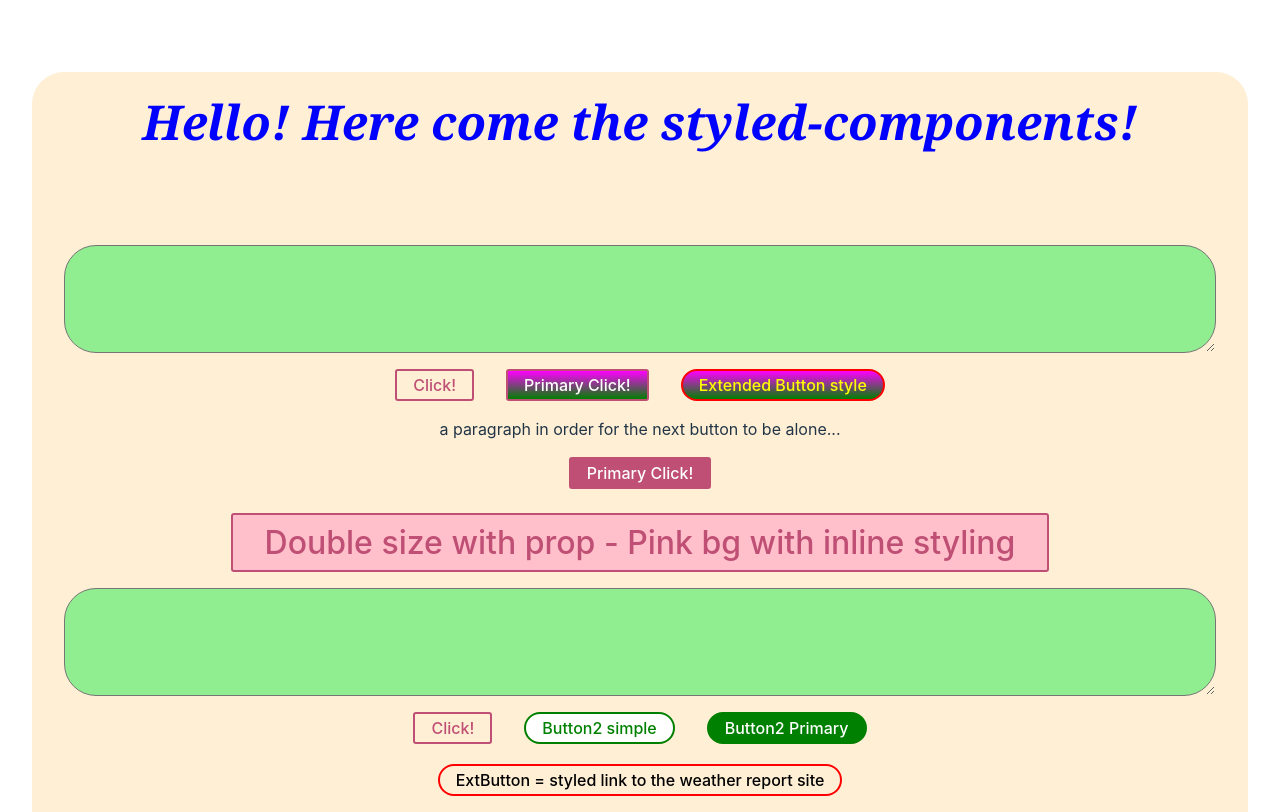
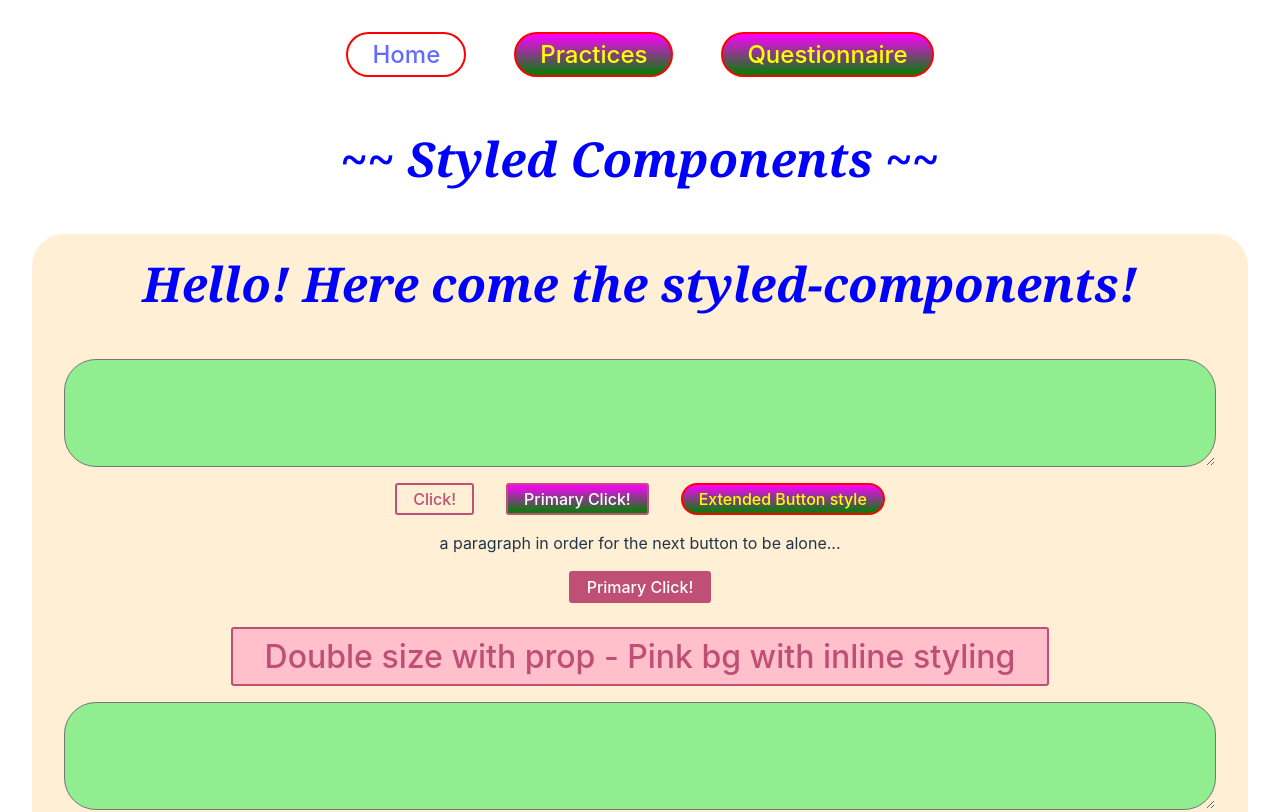
Before and after one commit to tamasve/react-styled-components-practice, a React (Vite) app: page /practices in a window 1280 px wide. Shown: the top 812 px of the page. Built offline with nearby package versions, Linux system fonts and the light colour scheme.

Commit message:
restructure

```diff
--- a/package.json
+++ b/package.json
@@ -12,11 +12,13 @@
   "dependencies": {
     "react": "^18.2.0",
     "react-dom": "^18.2.0",
+    "react-router-dom": "^6.22.3",
     "styled-components": "^6.1.1"
   },
   "devDependencies": {
     "@types/react": "^18.2.37",
     "@types/react-dom": "^18.2.15",
+    "@types/react-router-dom": "^5.3.3",
     "@typescript-eslint/eslint-plugin": "^6.10.0",
     "@typescript-eslint/parser": "^6.10.0",
     "@vitejs/plugin-react": "^4.2.0",
--- a/src/App.tsx
+++ b/src/App.tsx
@@ -1,14 +1,32 @@
 import './App.css'
-import Practices from './Practices'
+import styled from 'styled-components';
+import {BrowserRouter as Router, Routes, Route, Link} from 'react-router-dom';
+import Practices, { ExtButton, Title } from './Practices'
+import Questionnaire from './Questionnaire';
 
+
+// small font color correction...
+const ExtLink = styled(Link)`
+    color: yellow;
+`
 
 function App() {
 
-
-    // Extended style 2: using a style of a comp. for another (or copy?): ExtButton, 2nd appearance
     return (
         <>
-            <Practices />
+
+            <Router>
+                <ExtButton $size='1.5em'><Link to="/">Home</Link></ExtButton>
+                <ExtButton $size='1.5em'><ExtLink to="/practices">Practices</ExtLink></ExtButton>
+                <ExtButton $size='1.5em'><ExtLink to="/questionnaire">Questionnaire</ExtLink></ExtButton>
+                <Title>~~ Styled Components ~~</Title>
+
+                <Routes>
+                    <Route path="/" element={<h1>Void</h1>} />
+                    <Route path="/practices" element={<Practices />} />
+                    <Route path="/questionnaire" element={<Questionnaire />} />
+                </Routes>
+            </Router>
         </>
     )
 }
--- a/src/Practices.tsx
+++ b/src/Practices.tsx
@@ -19,13 +19,13 @@ import styled, { css, keyframes } from 'styled-components';
  */
 
 
-const Title = styled.h1`
+export const Title = styled.h1`
     font-family: Georgia, 'Times New Roman', Times, serif;
     font-size: 3em;
     text-align: center;
     color: blue;
     font-style: oblique;
-    margin-bottom: 2em;
+    margin-bottom: 1em;
     padding-top: 0.5em;
 `
 
@@ -94,17 +94,17 @@ const MultiColoredButton = styled.button<{$color: number;}>`
 `
 
 // EXTENDED STYLE:  plus props, overriden props - styled(Comp name)` `
-const ExtButton = styled(Button)<{$blackFont: boolean;}>`
+export const ExtButton = styled(Button)<{$blackFont: boolean;}>`
     border-radius: 3em;
     color: ${props => props.$blackFont ? "black": "yellow" };
     border-color: red;
 `
-// This can also work for any non-styled-comp., but it is necessary to hand over the className in props:
-// const Link = ({ className, children }) => (
-//     <a className={className}>
-//       {children}
-//     </a>
-//   );
+// This can also work for any non styled-comp., but it is necessary to hand over the className in the props:
+const Link = ({ className, children }: { className: string, children: React.ReactNode }) => (
+    <a className={className}>
+      {children}
+    </a>
+  );
 
 // here children = simple text...
 const ReversedButton = props => <Button {...props} children={props.children.split('').reverse()} />
@@ -143,6 +143,7 @@ const FlexSection = styled.section`
 
 // Styled checkbox... attrs: constructor with attributes - this is a simple checkbox
 const CheckBox = styled.input.attrs({ type: "checkbox" })``;
+// Using switch...case structure
 // ... with Label text styled using switch command and checking-dependent style
 // using &&: 1 instance:
 // ${CheckBox}:checked + && {...} = when the relevant checkbox gets checked this instance gets the following css...
--- /dev/null
+++ b/src/Questionnaire.tsx
@@ -0,0 +1,13 @@
+import styled from "styled-components";
+
+
+
+
+
+export default function Questionnaire() {
+    return (
+        <>
+
+        </>
+    )
+}
```
Also changed, not shown: 1 other file (tests, documents, lock files or other folders).
